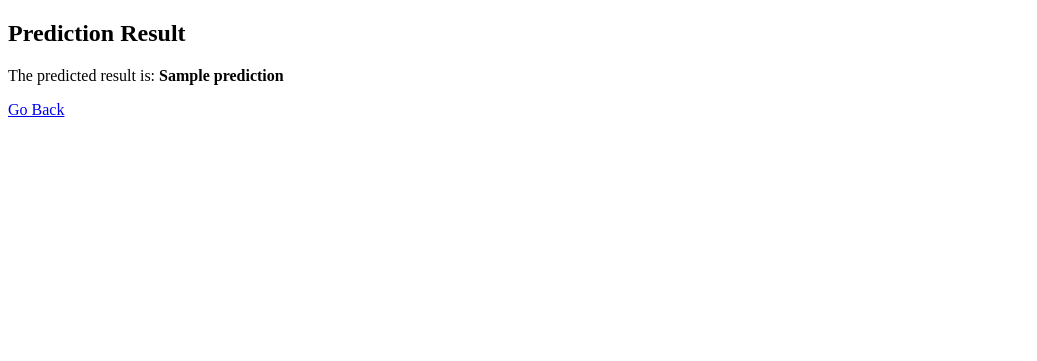
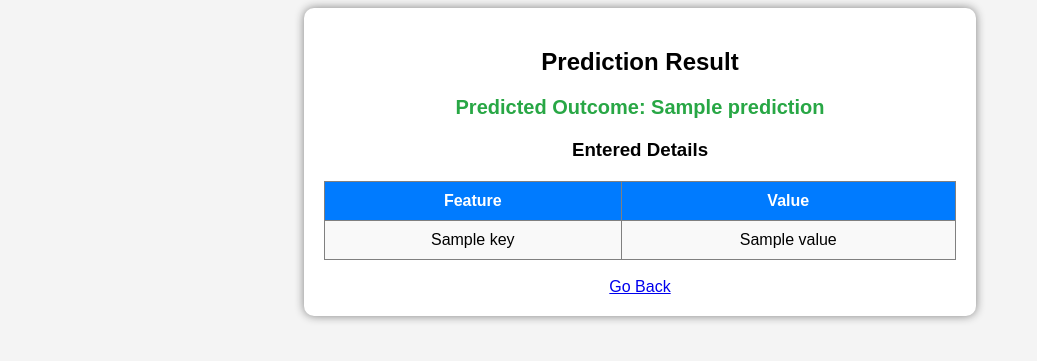
Before and after one commit to deepikareddy-22/Myocardial-infraction, a Flask app: template templates/result.html in a window 1280 px wide. Shown: the top 361 px of the page, without its empty margins (0-1037 px from the left). Run offline with Flask 3, Linux system fonts and the light colour scheme; the template is opened without the code that fills it: most values are stand-ins (such as "Sample title", 1, 10 or a date in 2020); parts of the project's set-up code (start-up, migrations or seed data) failed here and were passed over.

Commit message:
Update result.html

```diff
--- a/templates/result.html
+++ b/templates/result.html
@@ -4,10 +4,40 @@
     <meta charset="UTF-8">
     <meta name="viewport" content="width=device-width, initial-scale=1.0">
     <title>Prediction Result</title>
+    <style>
+        body { font-family: Arial, sans-serif; background-color: #f4f4f4; text-align: center; }
+        .container { width: 50%; margin: auto; background: white; padding: 20px; border-radius: 10px; box-shadow: 0px 0px 10px gray; }
+        table { width: 100%; border-collapse: collapse; margin-top: 20px; }
+        th, td { padding: 10px; border: 1px solid gray; }
+        th { background: #007bff; color: white; }
+        td { background: #f9f9f9; }
+        .prediction { font-size: 20px; font-weight: bold; margin-top: 20px; color: #28a745; }
+        .error { color: red; font-weight: bold; }
+    </style>
 </head>
 <body>
-    <h2>Prediction Result</h2>
-    <p>The predicted result is: <strong>{{ prediction }}</strong></p>
-    <a href="/">Go Back</a>
+    <div class="container">
+        <h2>Prediction Result</h2>
+        {% if error %}
+            <p class="error">Error: {{ error }}</p>
+        {% else %}
+            <p class="prediction">Predicted Outcome: {{ prediction }}</p>
+            <h3>Entered Details</h3>
+            <table>
+                <tr>
+                    <th>Feature</th>
+                    <th>Value</th>
+                </tr>
+                {% for key, value in input_data.items() %}
+                    <tr>
+                        <td>{{ key }}</td>
+                        <td>{{ value }}</td>
+                    </tr>
+                {% endfor %}
+            </table>
+        {% endif %}
+        <br>
+        <a href="/">Go Back</a>
+    </div>
 </body>
 </html>
```
